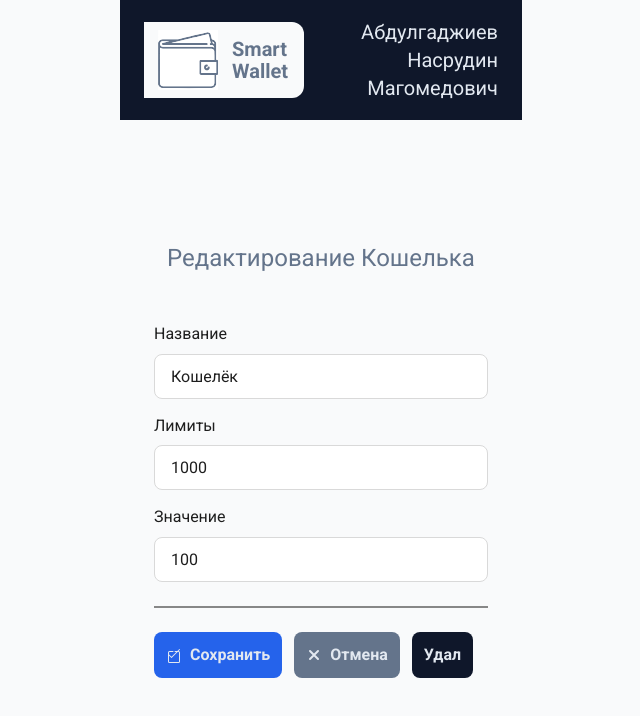
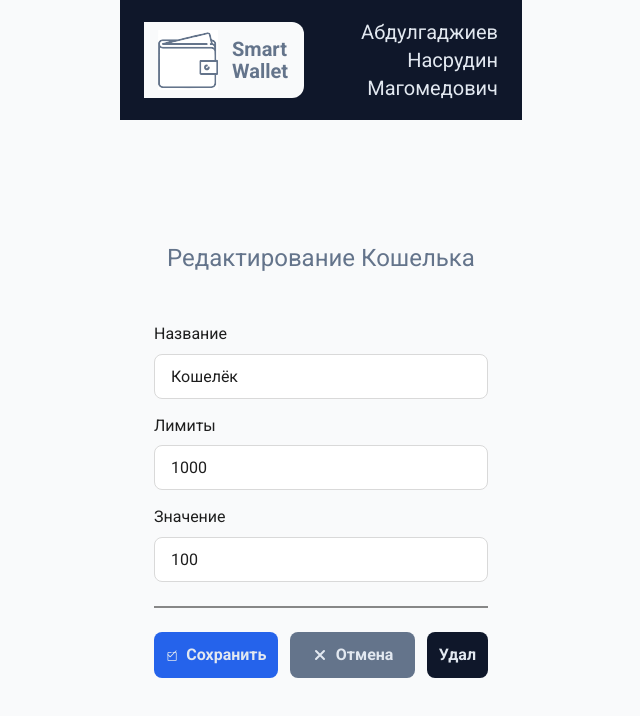
Before and after one commit to Pipotka/SmartWallet-Client, a React (Vite) app: page /wallet/1 in a window 1280 px wide. Shown: the top 716 px of the page, without its empty margins (319-959 px from the left). Built offline with nearby package versions, Linux system fonts and the light colour scheme.

Commit message:
Выравниевание кнопко на формах категорий по макетам

```diff
--- a/src/components/Button/Button.tsx
+++ b/src/components/Button/Button.tsx
@@ -10,6 +10,7 @@ interface ButtonProps {
   fullWidth?: boolean;
   type?: 'button' | 'submit';
   disabled?: boolean;
+  className?: string;
 }
 
 export function Button({
@@ -20,11 +21,13 @@ export function Button({
   fullWidth = false,
   type = 'button',
   disabled = false,
+  className,
 }: ButtonProps) {
   const classNames = [
     styles.button,
     styles[variant],
     fullWidth ? styles.fullWidth : '',
+    className,
   ].filter(Boolean).join(' ');
 
   return (
--- a/src/pages/EditCategoryPage/EditCategoryPage.module.css
+++ b/src/pages/EditCategoryPage/EditCategoryPage.module.css
@@ -35,7 +35,16 @@
 .buttonGroup {
   display: flex;
   gap: var(--spacing-md);
-  flex-wrap: wrap;
+  width: 100%;
+}
+
+.buttonGroup > * {
+  flex: 1;
+  min-width: 0;
+}
+
+.deleteBtn {
+  flex: 0 0 auto;
 }
 
 .title {
--- a/src/pages/EditCategoryPage/EditCategoryPage.tsx
+++ b/src/pages/EditCategoryPage/EditCategoryPage.tsx
@@ -86,7 +86,7 @@ export function EditCategoryPage() {
               Отмена
             </Button>
             {!isNew && (
-              <Button variant="danger" onClick={handleDelete}>
+              <Button variant="danger" onClick={handleDelete} className={styles.deleteBtn}>
                 Удал
               </Button>
             )}
--- a/src/pages/EditWalletPage/EditWalletPage.module.css
+++ b/src/pages/EditWalletPage/EditWalletPage.module.css
@@ -35,7 +35,16 @@
 .buttonGroup {
   display: flex;
   gap: var(--spacing-md);
-  flex-wrap: wrap;
+  width: 100%;
+}
+
+.buttonGroup > * {
+  flex: 1;
+  min-width: 0;
+}
+
+.deleteBtn {
+  flex: 0 0 auto;
 }
 
 .title {
--- a/src/pages/EditWalletPage/EditWalletPage.tsx
+++ b/src/pages/EditWalletPage/EditWalletPage.tsx
@@ -95,7 +95,7 @@ export function EditWalletPage() {
               Отмена
             </Button>
             {!isNew && (
-              <Button variant="danger" onClick={handleDelete}>
+              <Button variant="danger" onClick={handleDelete} className={styles.deleteBtn}>
                 Удал
               </Button>
             )}
```
